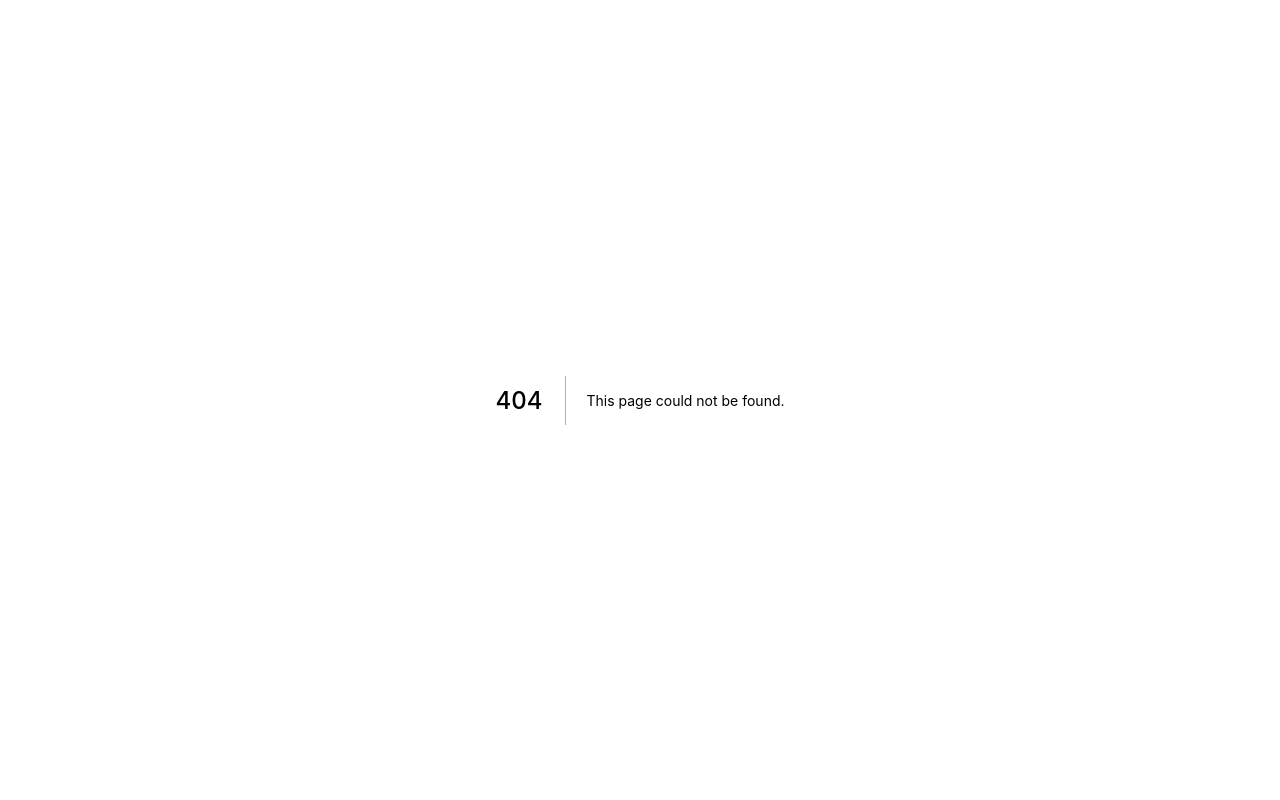
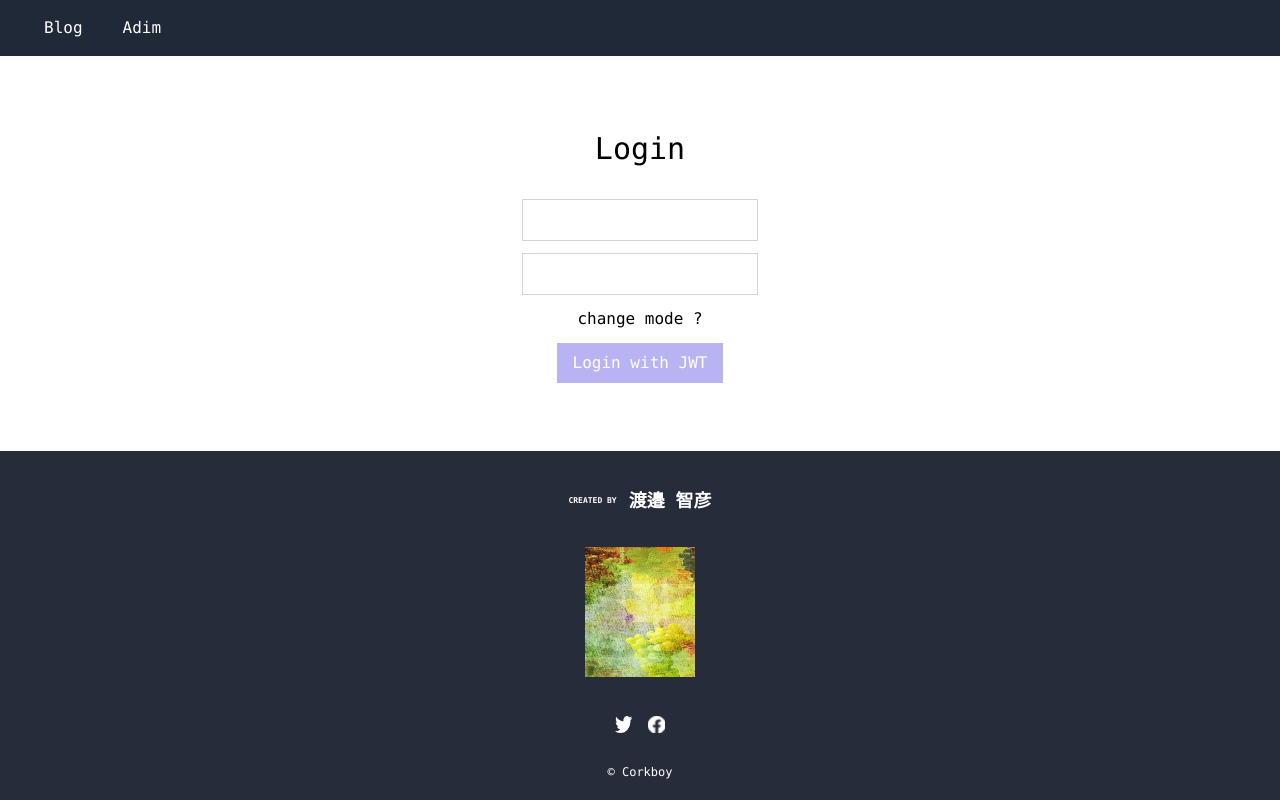
Before and after one commit to nabeo654147/nextjs-testing-tailwind-django, a Next.js app: page /admin-page in a window 1280 px wide. Before the commit this address had no page. Built offline with nearby package versions, Linux system fonts and the light colour scheme.

Commit message:
create admin-page

```diff
--- /dev/null
+++ b/src/pages/admin-page.tsx
@@ -0,0 +1,13 @@
+import React from 'react';
+import Auth from '../components/Auth';
+import Layout from '../components/Layout';
+
+const AdminPage: React.FC = () => {
+  return (
+    <Layout title="Admin">
+      <Auth />
+    </Layout>
+  );
+};
+
+export default AdminPage;
```
